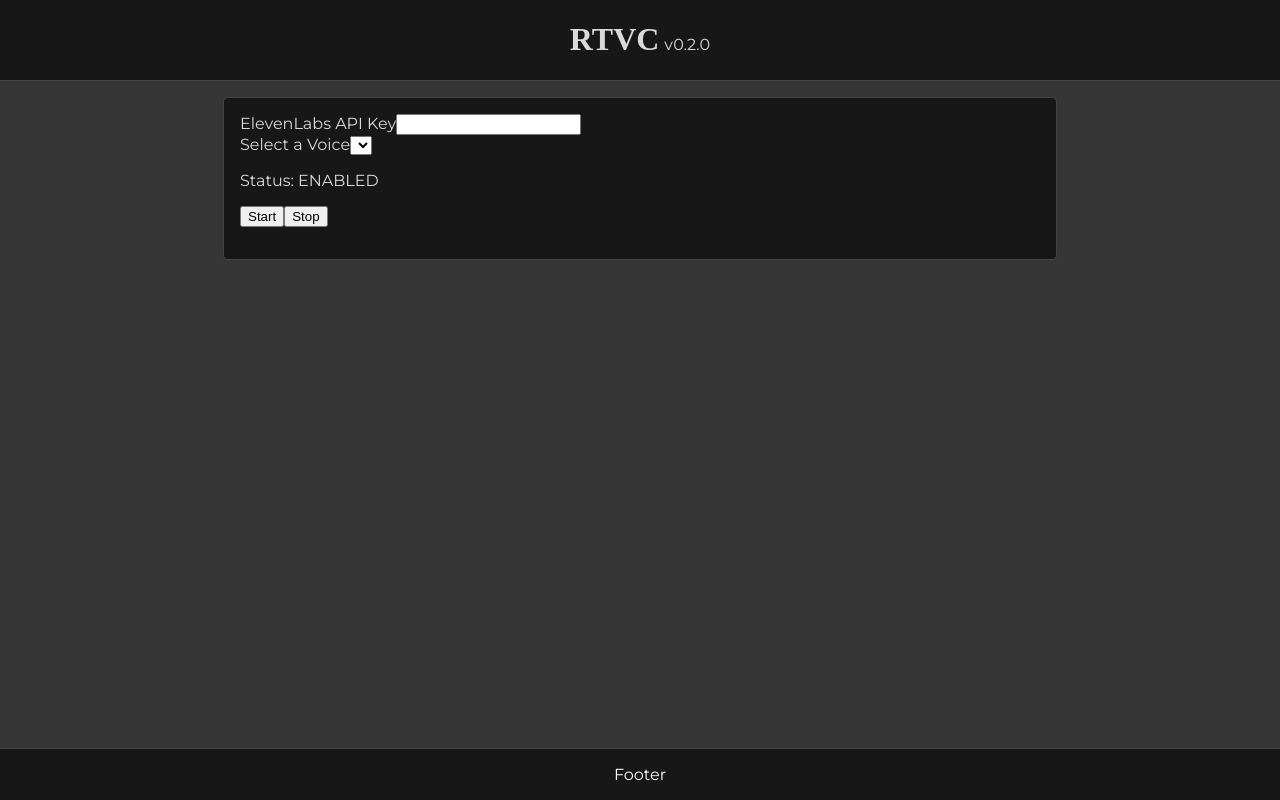
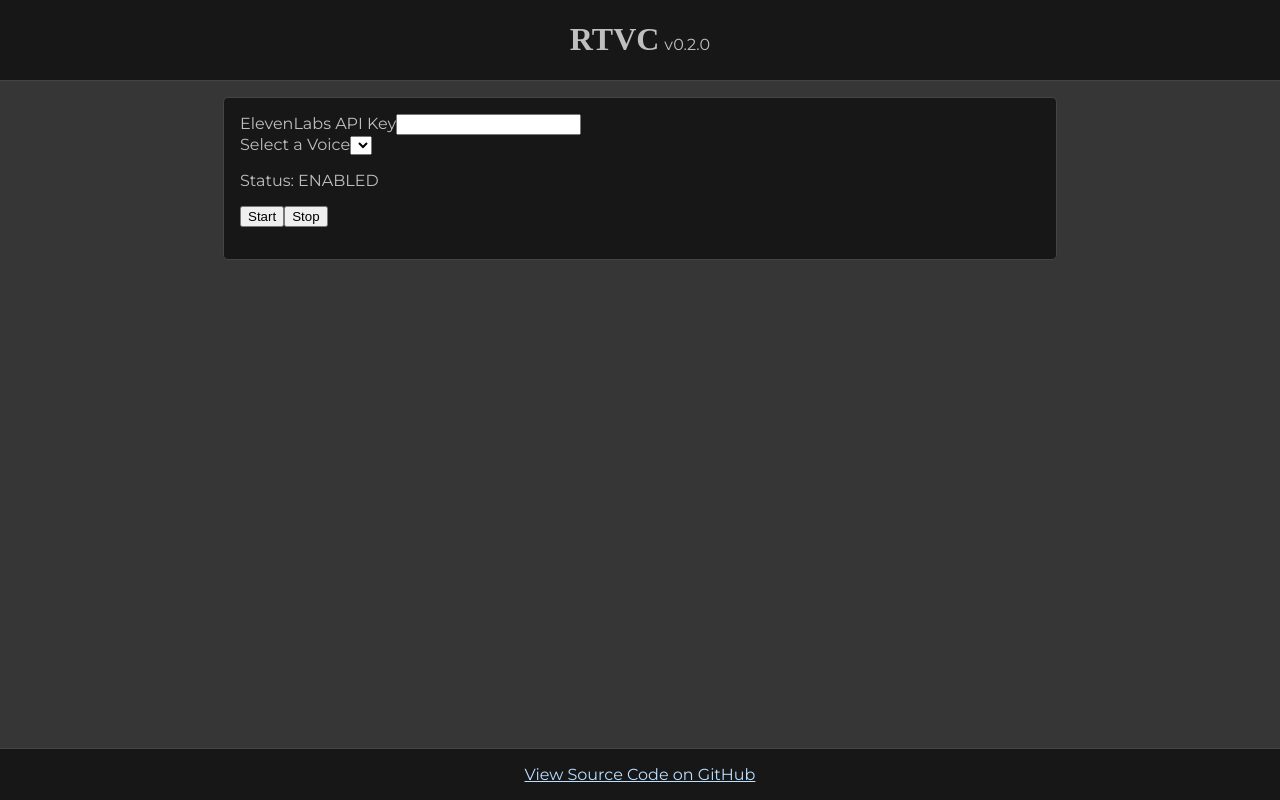
Before and after one commit to hparcells/rtvc, a Next.js app: page / in a window 1280 px wide. Built offline with nearby package versions, Linux system fonts and the light colour scheme; a web font is replaced by a local one.

Commit message:
SCSS variables and Footer

```diff
--- a/next.config.js
+++ b/next.config.js
@@ -1,8 +1,13 @@
+const path = require('path');
+
 /** @type {import('next').NextConfig} */
 const nextConfig = {
   experimental: {
-    appDir: true,
+    appDir: true
   },
+  sassOptions: {
+    includePaths: [path.join(__dirname, 'styles')]
+  }
 }
 
 module.exports = nextConfig
--- a/src/components/Body/Body.module.scss
+++ b/src/components/Body/Body.module.scss
@@ -1,3 +1,5 @@
+@use '../../styles/variables' as var;
+
 .root {
   width: 100%;
 }
@@ -6,11 +8,11 @@
   max-width: 800px;
   margin: auto;
 
-  background-color: #171717;
+  background-color: var.$dark;
 
   padding: 1em;
   border-radius: 5px;
   border: 1px solid #444444;
 
-  color: #dadada;
+  color: var.$text;
 }
--- a/src/components/Footer/Footer.module.scss
+++ b/src/components/Footer/Footer.module.scss
@@ -1,14 +1,18 @@
+@use '../../styles/variables' as var;
+
 .root {
   width: 100%;
+
+  padding: 1em 0;
 
   display: flex;
   flex-direction: column;
   justify-content: center;
   align-items: center;
 
-  background-color: #171717;
+  background-color: var.$dark;
 
   border-top: 1px solid #444444;
 
-  color: #ffffff;
+  color: var.$text;
 }
--- a/src/components/Footer/Footer.tsx
+++ b/src/components/Footer/Footer.tsx
@@ -3,7 +3,11 @@
 function Footer() {
   return (
     <div className={classes.root}>
-      <p>Footer</p>
+      <span>
+        <a href='https://github.com/hparcells/rtvc' target='_blank'>
+          View Source Code on GitHub
+        </a>
+      </span>
     </div>
   );
 }
--- a/src/components/Header/Header.module.scss
+++ b/src/components/Header/Header.module.scss
@@ -1,3 +1,5 @@
+@use '../../styles/variables' as var;
+
 @import url('https://fonts.googleapis.com/css2?family=Tilt+Warp&display=swap');
 
 .root {
@@ -10,11 +12,11 @@
   align-items: baseline;
   gap: 5px;
 
-  background-color: #171717;
+  background-color: var.$dark;
 
   border-bottom: 1px solid #444444;
 
-  color: #dadada;
+  color: var.$text;
 }
 
 .title {
--- /dev/null
+++ b/src/styles/_variables.scss
@@ -0,0 +1,4 @@
+$background: #363636;
+$dark: #171717;
+
+$text: #bfbfbf;
--- a/src/styles/global.scss
+++ b/src/styles/global.scss
@@ -14,3 +14,7 @@
 
   font-family: 'Montserrat', sans-serif;
 }
+
+a {
+  color: #badfff;
+}
```
Also changed, not shown: 1 other file (tests, documents, lock files or other folders).
